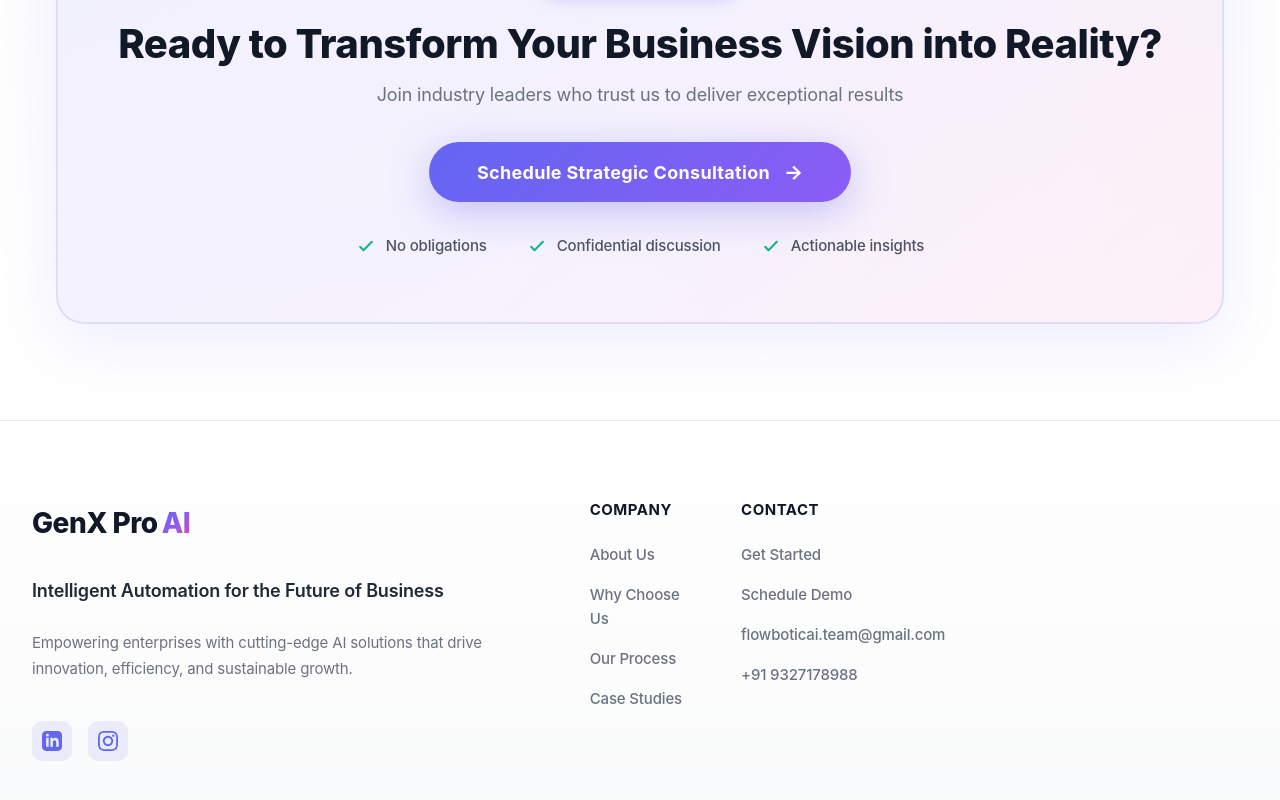
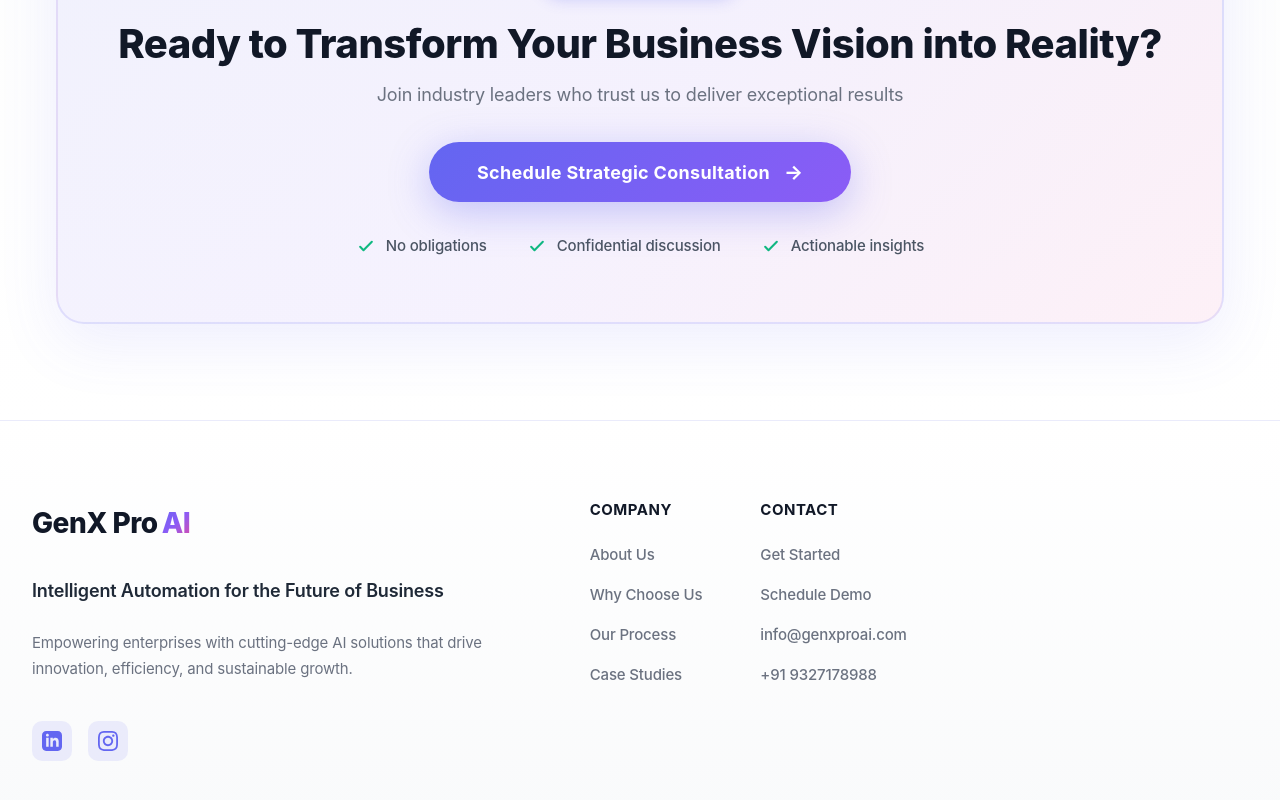
Before and after one commit to mahi12jain/GenXProAI.github.io, a React (Vite) app: page / in a window 1280 px wide. Shown: the part 8310-9110 px from the top of the page. Built offline with nearby package versions, Linux system fonts and the light colour scheme.

Commit message:
Mail ID change
Mail ID change

```diff
--- a/src/components/Footer.jsx
+++ b/src/components/Footer.jsx
@@ -63,7 +63,7 @@ export default function Footer() {
                                 <h4 className="column-title">Contact</h4>
                                 <a href="#" className="footer-link">Get Started</a>
                                 <a href="#" className="footer-link">Schedule Demo</a>
-                                <a href="mailto:flowboticai.team@gmail.com" className="footer-link">flowboticai.team@gmail.com</a>
+                                <a href="mailto:info@genxproai.com" className="footer-link">info@genxproai.com</a>
                                 <a href="tel:+919327178988" className="footer-link">+91 9327178988</a>
                             </div>
                         </div>
```
